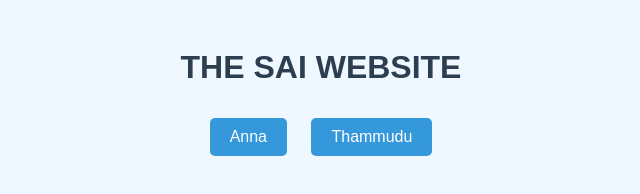
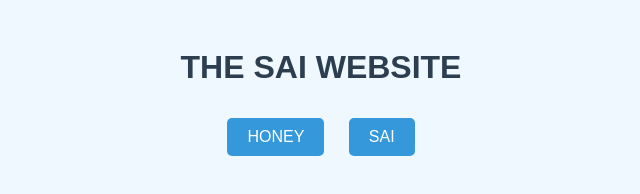
Before and after one commit to saigamer143/demo1, a plain HTML site: page index.html in a window 1280 px wide. Shown: the whole page, without its empty margins (319-959 px from the left). Drawn offline with Linux system fonts and the light colour scheme.

Commit message:
Update index.html

```diff
--- a/index.html
+++ b/index.html
@@ -9,8 +9,8 @@
 <body>
     <h1>THE SAI WEBSITE</h1>
     <div class="button-container">
-        <button id="anna">Anna</button>
-        <button id="thammudu">Thammudu</button>
+        <button id="anna">HONEY</button>
+        <button id="thammudu">SAI</button>
     </div>
     <div class="image-container">
         <img id="image" src="" alt="" style="display:none;">
```
